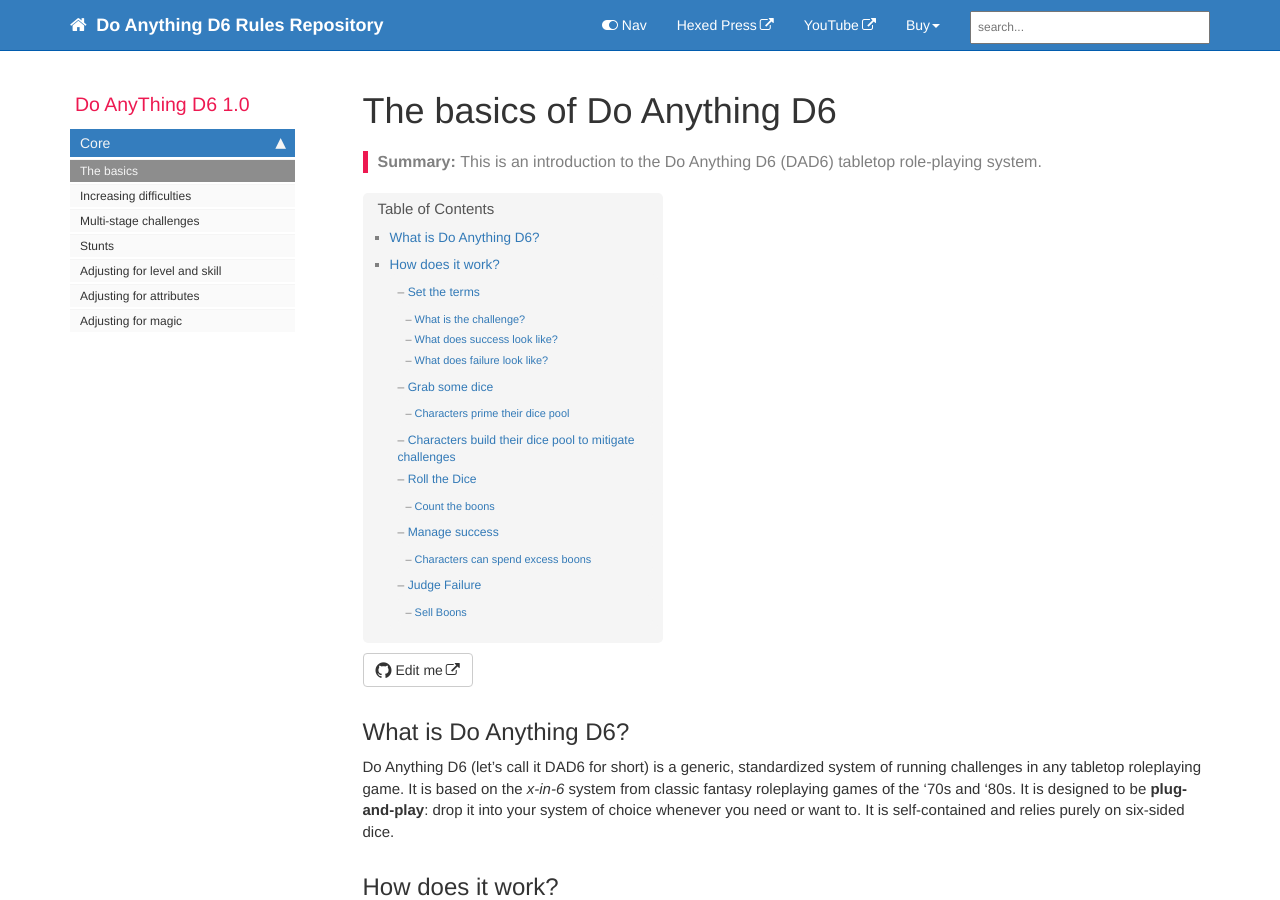
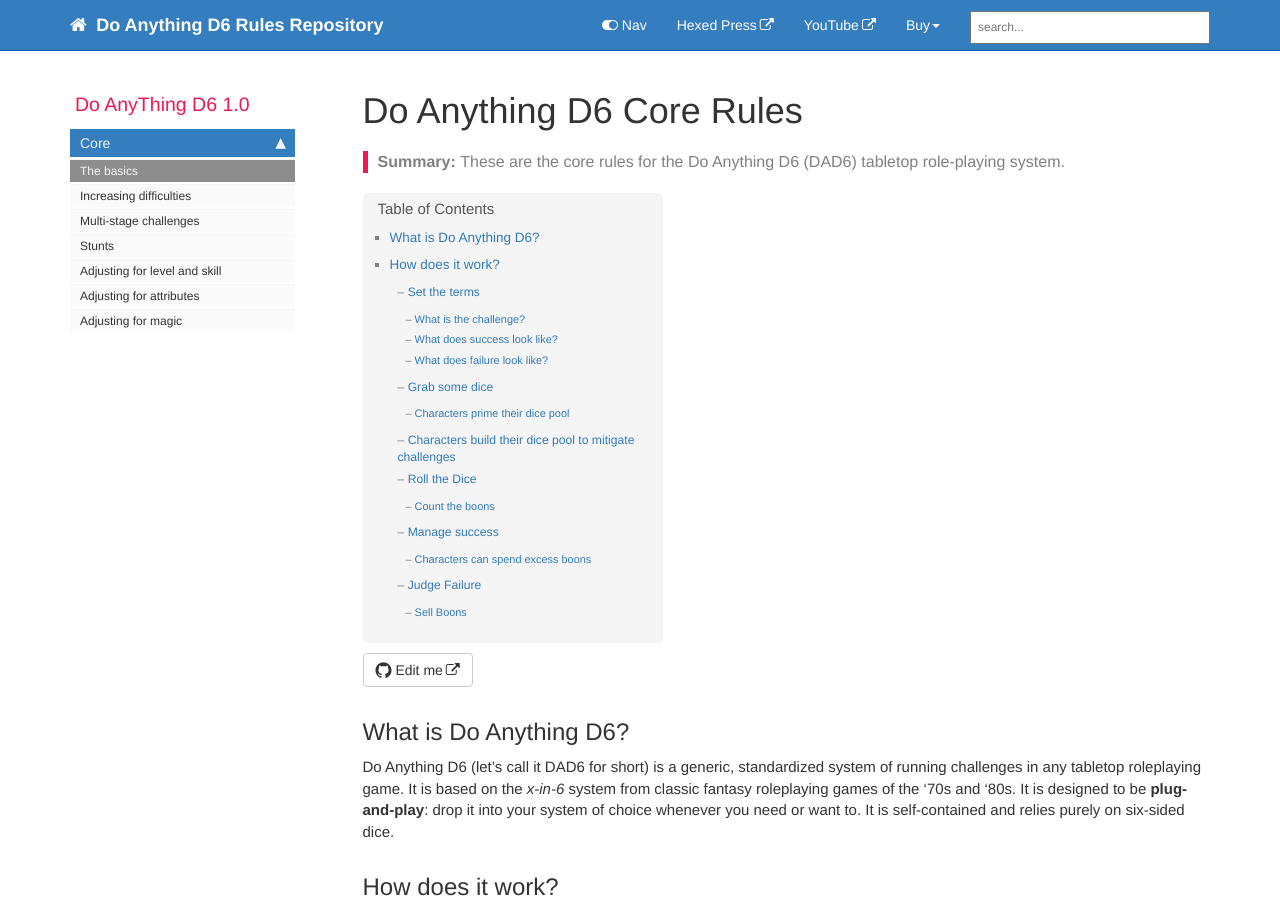
Before and after one commit to HexedPress/dad6, a Jekyll site: the page built from index.md, in a window 1280 px wide and 900 px high. Built offline with Jekyll 4.4.1, drawn with Linux system fonts in a browser that asks for light colours; comment, search, counter and statistics services are not loaded.

Commit message:
Tweaked title

```diff
--- a/index.md
+++ b/index.md
@@ -1,10 +1,10 @@
 ---
-title: "The basics of Do Anything D6"
+title: "Do Anything D6 Core Rules"
 keywords: homepage
 tags: [dad6_core]
 sidebar: dad6_sidebar
 permalink: index.html
-summary: This is an introduction to the Do Anything D6 (DAD6) tabletop role-playing system.
+summary: These are the core rules for the Do Anything D6 (DAD6) tabletop role-playing system.
 ---
 
 ## What is Do Anything D6?
```
